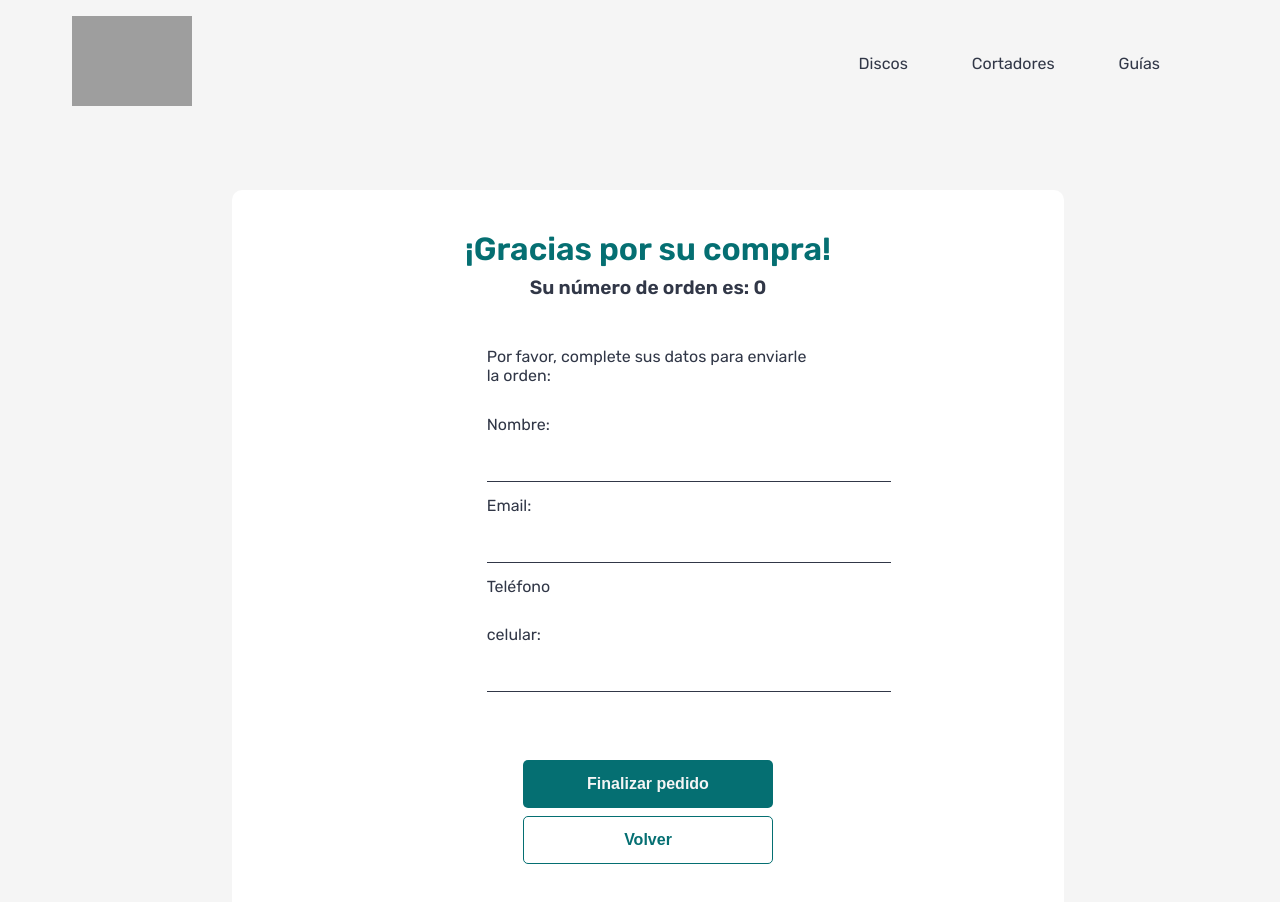
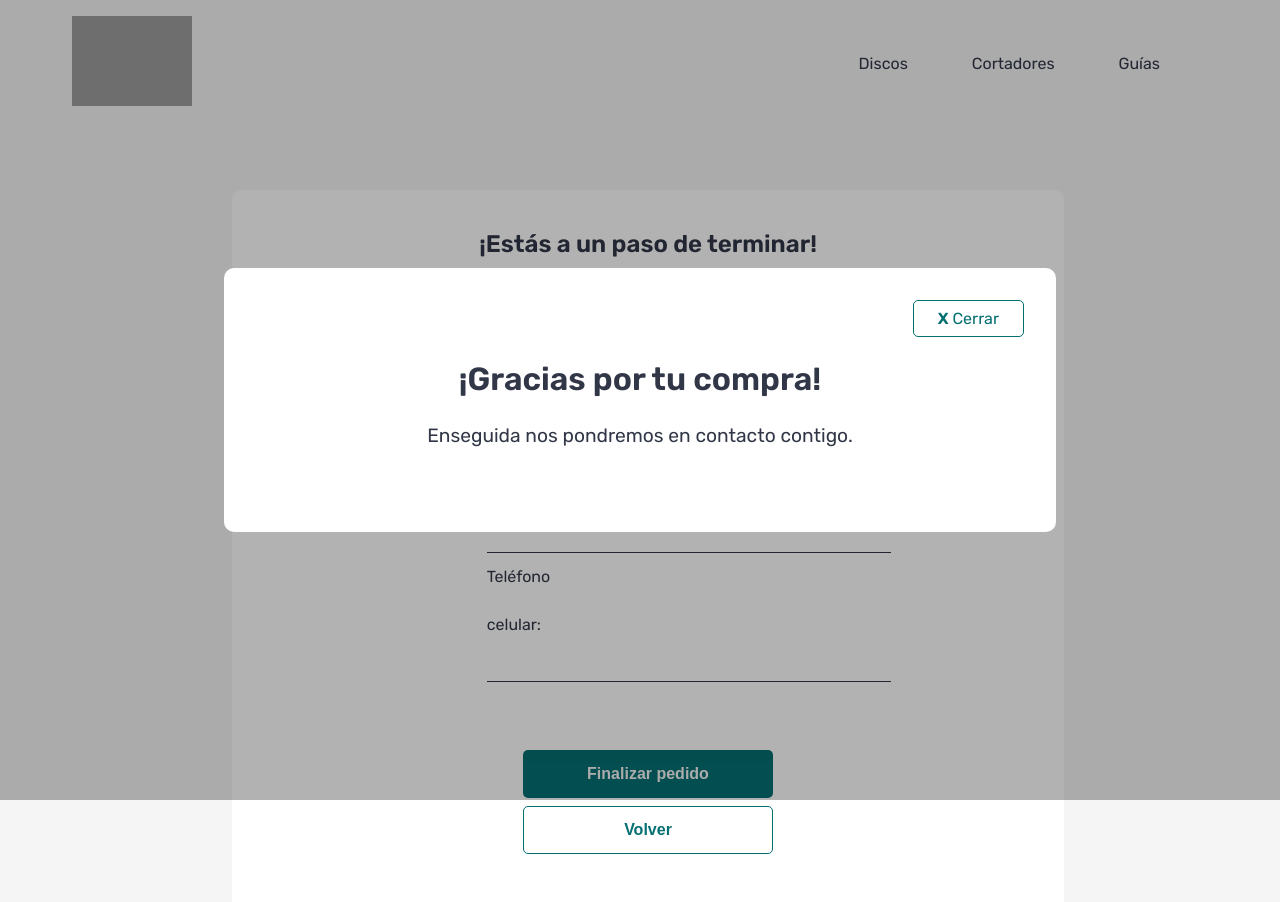
Before and after one commit to MercedesMulet/raise-cart, a React (Create React App) app: page /checkout in a window 1280 px wide. Both pictures are taken after a click on the button "Finalizar pedido". Shown: the top 902 px of the page. Built offline with nearby package versions, Linux system fonts and the light colour scheme; grey boxes are pictures that could not be loaded.

Commit message:
popup final

```diff
--- a/src/components/CartContainer/Checkout/Checkout.jsx
+++ b/src/components/CartContainer/Checkout/Checkout.jsx
@@ -1,19 +1,28 @@
 import { useCart } from '../../../contexts/cart/CartContext';
 import { Button } from '../../Button/Button';
 import { Link } from 'react-router-dom';
+import { Popup } from '../../Popup/Popup';
+import { useState } from 'react';
 
-export const Checkout = (props) => {
-  const { cart } = useCart();
+export const Checkout = () => {
+  const [orderFinished, setOrderFinished] = useState(false);
+
+  const { cart, emptyCart } = useCart();
+
+  const finishOrder = () => {
+    emptyCart();
+    setOrderFinished(true);
+  };
 
   return (
     <div className="checkout">
       <div className="checkout-content">
         <div className="header">
-          <h5>¡Gracias por su compra!</h5>
-          <p>Su número de orden es: {cart.length}</p>
+          <h5>¡Estás a un paso de terminar!</h5>
+          <p>Tu número de orden es: {cart.length}</p>
         </div>
         <div className="form">
-          <p>Por favor, complete sus datos para enviarle la orden:</p>
+          <p>Por favor, completa tus datos para enviarte la orden:</p>
           <div className="field">
             <label htmlFor="nombre">Nombre:</label>
             <input type="text" name="nombre" id="nombre" />
@@ -28,11 +37,17 @@ export const Checkout = (props) => {
           </div>
         </div>
         <div className="botones">
-          <Button>Finalizar pedido</Button>
+          <Button handleClick={() => finishOrder()}>Finalizar pedido</Button>
           <Link to="/cart">
             <Button buttonStyle="btn-primary-outline">Volver</Button>
           </Link>
         </div>
+        <Popup trigger={orderFinished} setTrigger={setOrderFinished}>
+          <div className="popup-children">
+            <h2>¡Gracias por tu compra!</h2>
+            <p>Enseguida nos pondremos en contacto contigo.</p>
+          </div>
+        </Popup>
       </div>
     </div>
   );
--- a/src/components/CartContainer/Checkout/checkout.scss
+++ b/src/components/CartContainer/Checkout/checkout.scss
@@ -22,8 +22,7 @@
         .header {
             text-align: center;
             h5 {
-                font-size: 2rem;
-                color: $green-raise;
+                font-size: 1.5rem;
                 margin: 0.5rem 0 0.5rem;
             }
             p {
@@ -62,8 +61,6 @@
                     }
                 }
             }
-
-
         }
 
         .botones {
@@ -72,4 +69,16 @@
             margin-bottom: 2rem;
         }
     }
+
+    .popup-children {
+        text-align: center;
+
+        h2 {
+            font-size: 2rem;
+        }
+
+        p {
+            font-size: 1.2rem;
+        }
+    }
 }
--- /dev/null
+++ b/src/components/Popup/Popup.jsx
@@ -0,0 +1,14 @@
+export const Popup = (props) => {
+  return props.trigger ? (
+    <div className="popup">
+      <div className="popup-content">
+        <button className="close-btn" onClick={() => props.setTrigger(false)}>
+          <strong>X</strong> Cerrar
+        </button>
+        {props.children}
+      </div>
+    </div>
+  ) : (
+    ''
+  );
+};
--- /dev/null
+++ b/src/components/Popup/popup.scss
@@ -0,0 +1,40 @@
+.popup {
+    position: fixed;
+    top: 0;
+    left: 0;
+    width: 100%;
+    height: 100vh;
+    background-color: rgba(0,0,0,0.3);
+
+    display: flex;
+    align-items: center;
+    justify-content: center;
+
+    .popup-content {
+        position: relative;
+        width: 60%;
+        height: 25vh;
+        margin: auto;
+        display: flex;
+        flex-direction: column;
+        align-items: center;
+        justify-content: center;
+        background-color: white;
+        border-radius: 10px;
+        padding: 2rem;
+
+        .close-btn {
+            position: absolute;
+            top: 2rem;
+            right: 2rem;
+            background-color: white;
+            color: $green-raise;
+            border: 1px solid $green-raise;
+            border-radius: 5px;
+            padding: 0.5rem 1.5rem;
+            font-family: $main-font;
+            font-size: 1rem;
+            cursor: pointer;
+        }
+    }
+}
--- a/src/scss/app.scss
+++ b/src/scss/app.scss
@@ -11,3 +11,4 @@
 @import '../components/ItemCount/itemCount.scss';
 @import '../components/Button/button.scss';
 @import '../components/Loader/loader.scss';
+@import '../components/Popup/popup.scss';
```
